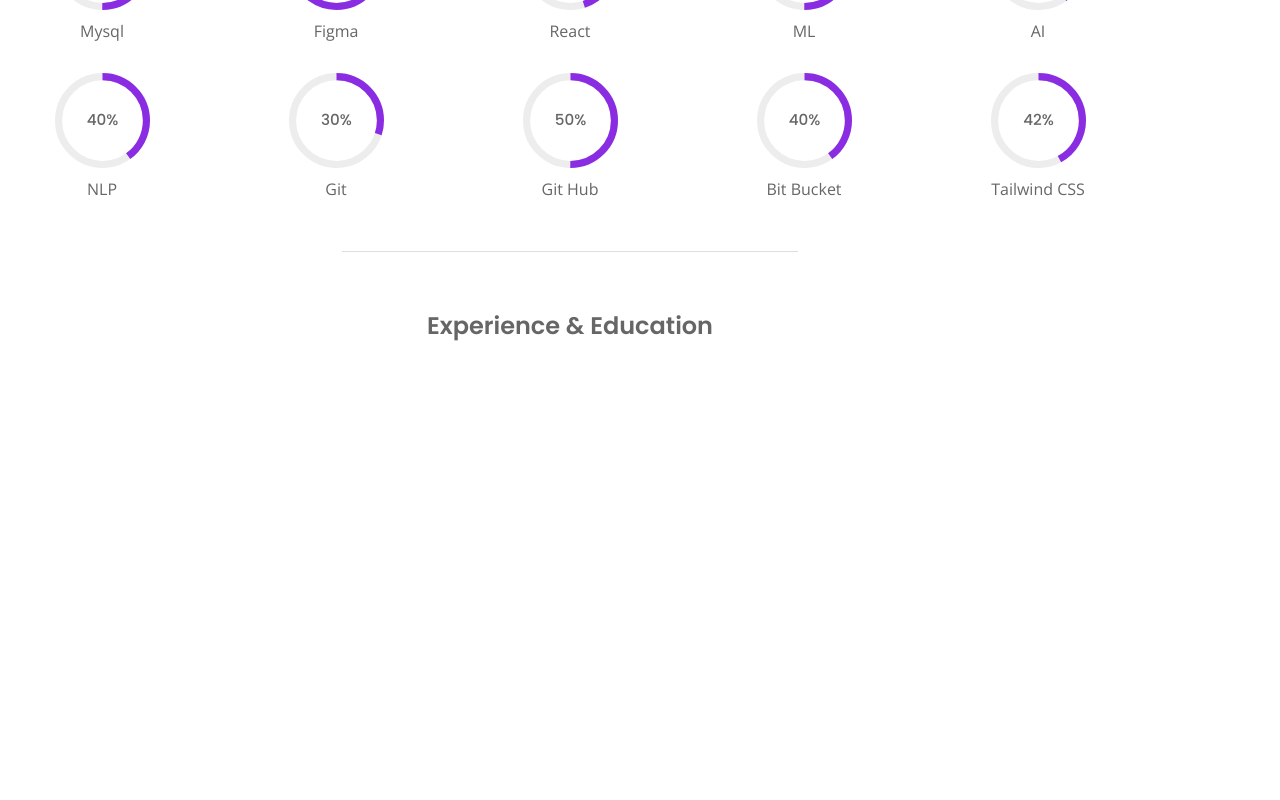
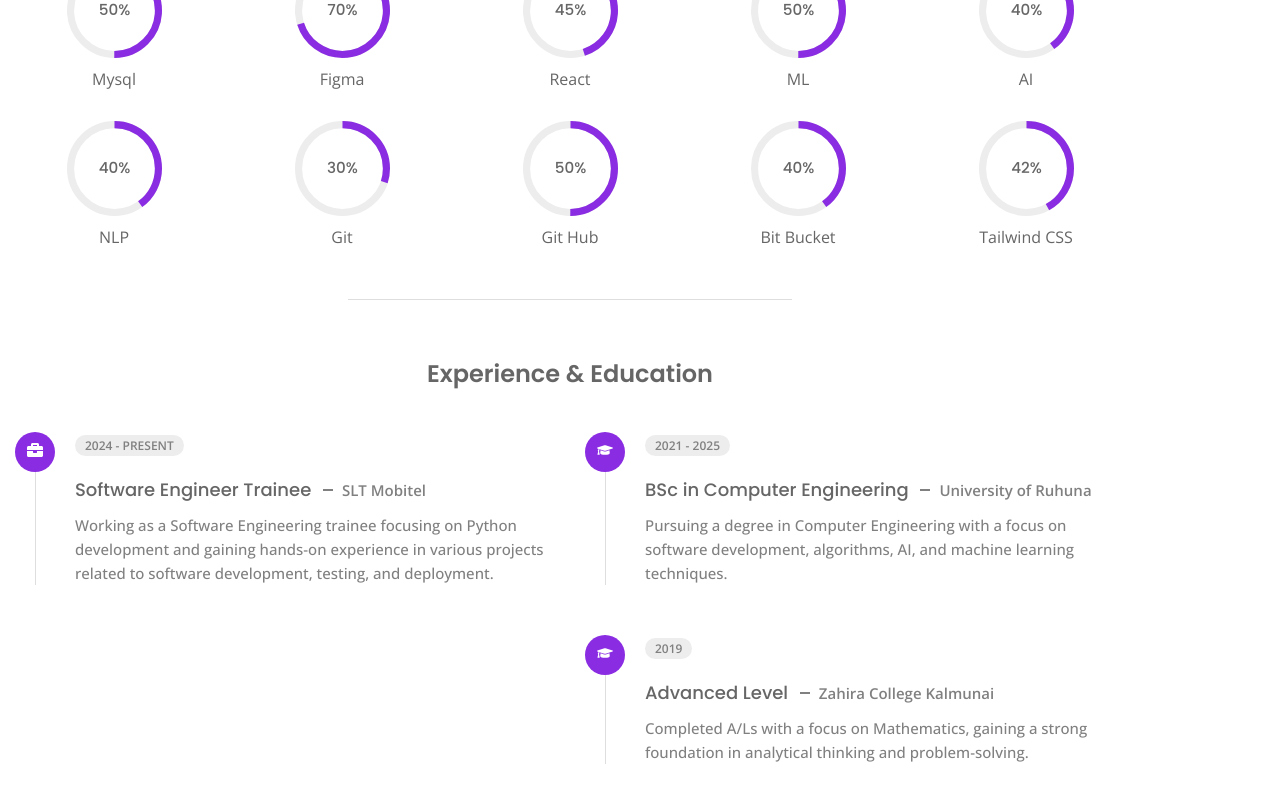
Before and after one commit to Aafrith/Aafrith-portfolio, a React (Vite) app in the folder aafrith-portfolio/: page /about in a window 1280 px wide. Shown: the part 1002-1802 px from the top of the page. Before the commit the page ends 1466 px from the top, so only its background shows below. Built offline with nearby package versions, Linux system fonts and the light colour scheme.

Commit message:
Experience and education section has done

```diff
--- a/aafrith-portfolio/src/App.css
+++ b/aafrith-portfolio/src/App.css
@@ -86,6 +86,7 @@
 .container {
     max-width: 1140px;
     margin-inline: auto;
+    padding-inline: 15px;
 }
 
 .grid{
--- /dev/null
+++ b/aafrith-portfolio/src/components/ResumeItem.jsx
@@ -0,0 +1,16 @@
+import parse from 'html-react-parser';
+
+
+const ResumeItem = ({icon, year, title, desc}) => {
+  return (
+    <div className="resume__item">
+        <div className="resume__icon">{icon}</div>
+
+        <span className="resume__date">{year}</span>
+        <h3 className="resume__subtitle">{parse(title)}</h3>
+        <p className="resume__description">{desc}</p>
+    </div>
+  )
+}
+
+export default ResumeItem
--- a/aafrith-portfolio/src/pages/about/About.jsx
+++ b/aafrith-portfolio/src/pages/about/About.jsx
@@ -3,6 +3,8 @@
 import {FaDownload} from 'react-icons/fa';
 import CV from "../../assets/aafrith-cv.pdf";
 import Skills from "../../components/Skills";
+import { resume } from "../../data";
+import ResumeItem from "../../components/ResumeItem";
 import "./about.css"
 
 const About = () => {
@@ -48,10 +50,29 @@
 
       <section className="resume">
         <h3 className="section__subtitle subtitle__center">Experience & Education</h3>
+
+        <div className="resume__container grid">
+          <div className="resume__data">
+            {resume.map((val) => {
+              if (val.category === 'experience'){
+                return <ResumeItem key={val.id} {...val}/>;
+              }
+            })}
+          </div>
+
+          <div className="resume__data">
+            {resume.map((val) => {
+              if (val.category === 'education'){
+                return <ResumeItem key={val.id} {...val}/>;
+              }
+            })}
+          </div>
+
+        </div>
       </section>
     </main>
 
   )
-}
+};
 
-export default About
+export default About;
--- a/aafrith-portfolio/src/pages/about/about.css
+++ b/aafrith-portfolio/src/pages/about/about.css
@@ -5,9 +5,11 @@
 
 .about__container,
 .info__list,
-.stats {
+.stats,
+.resume__container {
     grid-template-columns: repeat(2, 1fr);
     margin-top: -10px;
+    align-items: flex-start;
 }
 
 .section__title{
@@ -111,3 +113,72 @@
     text-align: center;
     margin-top: 12px; /* Reduced margin */
 }
+
+.resume__item {
+    position: relative;
+    padding-left: 60px;
+}
+
+.resume__item:not(:last-child) {
+    margin-bottom: 50px;
+}
+
+.resume__item::before {
+    content: '';
+    position: absolute;
+    inset-block: 0;
+    left: 20px;
+    border-left: 1px solid var(--border-color);
+}
+
+.resume__icon {
+    position: absolute;
+    left: 0;
+    top: 0;
+    background-color: var(--first-color);
+    color: var(--text-white);
+    width: 40px;
+    height: 40px;
+    border-radius: 50%;
+    text-align: center;
+    line-height: 40px;
+}
+
+.resume__date {
+    background-color: var(--container-color);
+    padding: 2px 10px;
+    border-radius: 20px;
+    font-size: var(--tiny-font-size);
+    font-weight: var(--weight-600);
+}
+
+.resume__subtitle {
+    font-size: var(--large-font-size);
+    font-weight: var(--weight-500);
+    margin-block: 20px 10px;
+}
+
+.resume__subtitle span {
+    color: var(--text-color);
+    font-family: var(--body-font);
+    font-size: var(--small-font-size);
+    font-weight: var(--weight-600);
+    position: relative;
+    padding-left: 26px;
+}
+
+.resume__subtitle span::before {
+    content: '';
+    position: absolute;
+    left: 7px;
+    top: 9px;
+    width: 10px;
+    height: 2px;
+    background-color: var(--text-color);
+}
+
+.resume__description {
+    font-size: var(--small-font-size);
+    line-height: 1.6;
+
+}
```
